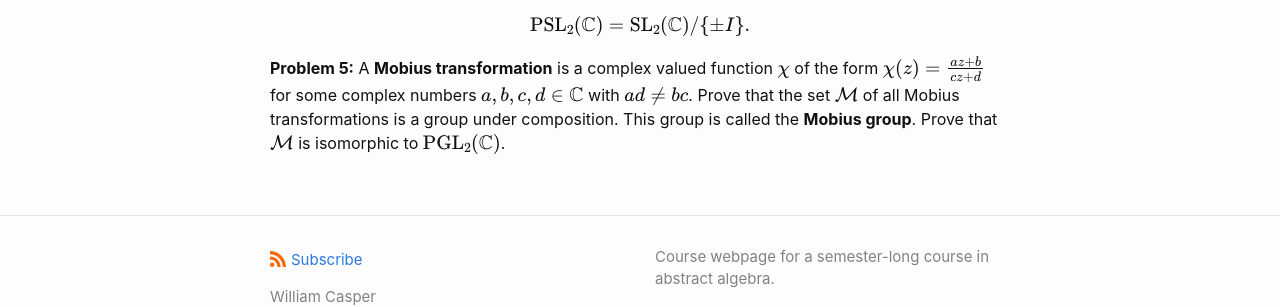
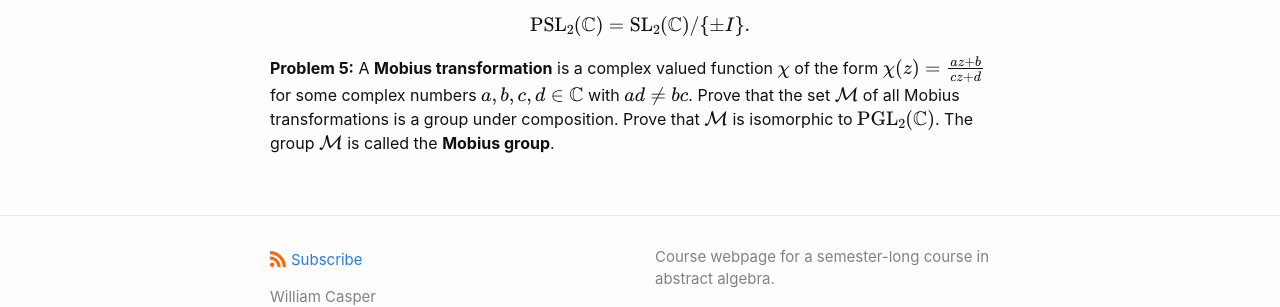
Before and after one commit to wcasper/math407spring2021, a Jekyll site: the page built from _homework/hw6.md, in a window 1280 px wide. Shown: the part 1416-1723 px from the top of the page. Built offline with Jekyll 4.4.1, drawn with Linux system fonts in a browser that asks for light colours.

Commit message:
reworded problem

```diff
--- a/_homework/hw6.md
+++ b/_homework/hw6.md
@@ -49,4 +49,4 @@ Prove that $$\text{PGL}_2(\mathbb C)$$ is also isomorphic to the **projective sp
 
 $$\text{PSL}_2(\mathbb C) = \text{SL}_2(\mathbb C)/\{\pm I\}.$$
 
-**Problem 5:** A **Mobius transformation** is a complex valued function $$\chi$$ of the form $$\chi(z) = \frac{az + b}{cz + d}$$ for some complex numbers $$a,b,c,d\in\mathbb C$$ with $$ad\neq bc$$.  Prove that the set $$\mathcal M$$ of all Mobius transformations is a group under composition.  This group is called the **Mobius group**.  Prove that $$\mathcal M$$ is isomorphic to $$\text{PGL}_2(\mathbb C)$$.
+**Problem 5:** A **Mobius transformation** is a complex valued function $$\chi$$ of the form $$\chi(z) = \frac{az + b}{cz + d}$$ for some complex numbers $$a,b,c,d\in\mathbb C$$ with $$ad\neq bc$$.  Prove that the set $$\mathcal M$$ of all Mobius transformations is a group under composition.  Prove that $$\mathcal M$$ is isomorphic to $$\text{PGL}_2(\mathbb C)$$.  The group $$\mathcal M$$ is called the **Mobius group**.
```
